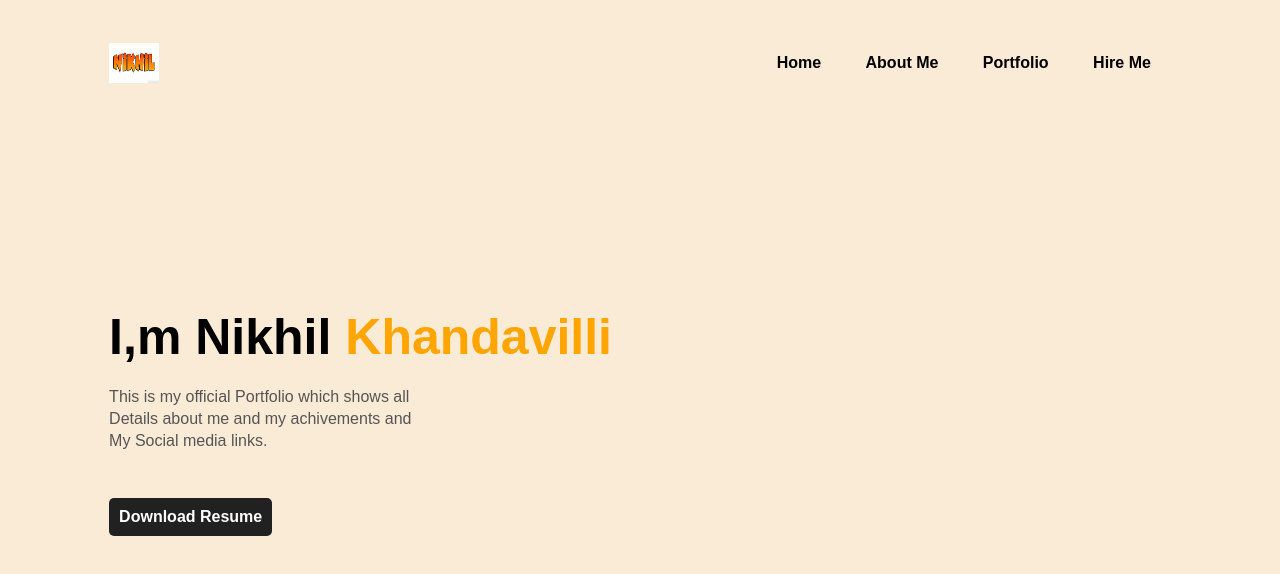
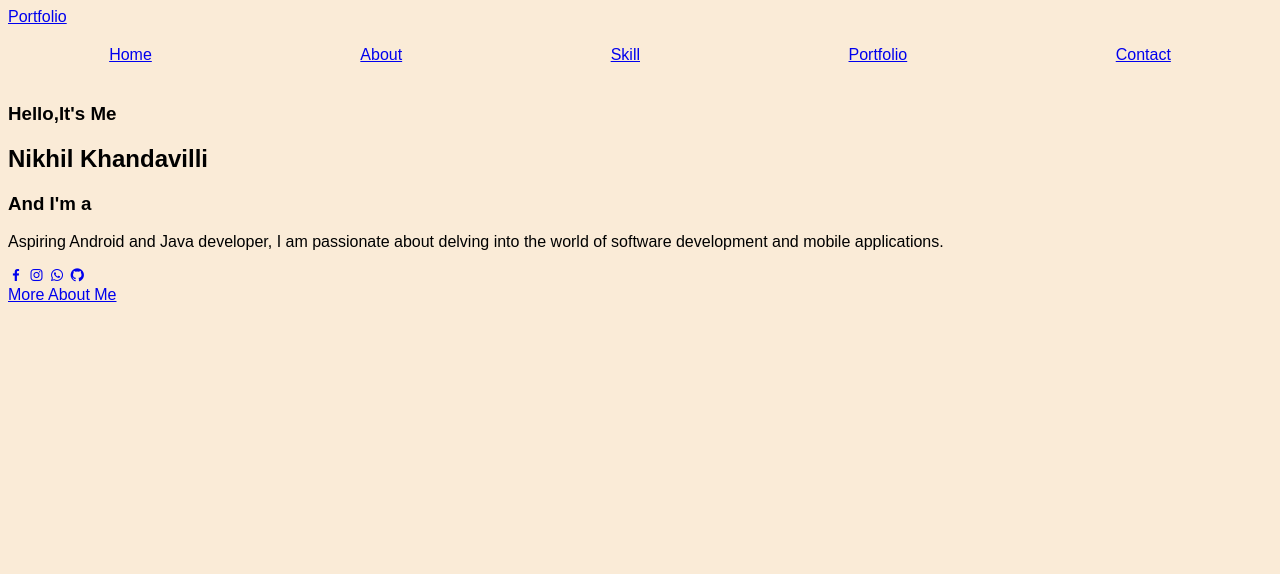
Before and after one commit to greenhawks/Projects, a plain HTML site: page index.html in a window 1280 px wide. Drawn offline with nearby package versions, Linux system fonts and the light colour scheme.

Commit message:
Update index.html

```diff
--- a/index.html
+++ b/index.html
@@ -4,30 +4,38 @@
     <meta charset="UTF-8">
     <meta name="viewport" content="width=device-width, initial-scale=1.0">
     <link rel="stylesheet" href="index.css">
-    <title>Nikhil Khandavilli</title>
+    <link href='https://unpkg.com/boxicons@2.1.4/css/boxicons.min.css' rel='stylesheet'>
+    <script src="https://unpkg.com/typed.js@2.1.0/dist/typed.umd.js"></script>
+    <title>My Portfolio</title>
 </head>
 <body>
-    <div class="name">
-       <nav>
-            <img src="logo.png" alt="" class="logo">
-            <ul>
-                <li><a href="">Home</a></li>
-                <li><a href="">About Me</a></li>
-                <li><a href="">Portfolio</a></li>
-                <li><a href="">Hire Me</a></li>
-            </ul>
-       </nav>
-       <div class="detail">
-        <h1>I,m Nikhil <span>Khandavilli</span></h1>
-        <p>This is my official Portfolio which shows all
-            <br>Details about me and my achivements and
-            <br>My Social media links.
-        </p>
-        <a href="Nikhil Khandavilli.pdf" download="">Download Resume</a>
-       </div>
-       <div class="image">
+    <header class="header">
+        <a href="#" class="logo">Portfolio</a>
+        <nav class="navbar">
+            <a href="#">Home</a>
+            <a href="#">About</a>
+            <a href="#">Skill</a>
+            <a href="#">Portfolio</a>
+            <a href="#">Contact</a>
+        </nav>
+    </header>
 
-       </div>
+    <section class="home">
+        <div class="home-content">
+        <h3>Hello,It's Me</h3>
+        <h1>Nikhil Khandavilli</h1>
+        <h3>And I'm a <span class="text"></span></h3>
+        <p>Aspiring Android and Java developer, I am passionate about delving into the world of software development and mobile applications. </p>
+        <div class="home-sci">
+            <a href="#"><i class='bx bxl-facebook'></i></a>
+            <a href="#"><i class='bx bxl-instagram' ></i></a>
+            <a href="#"><i class='bx bxl-whatsapp' ></i></a>
+            <a href="#"><i class='bx bxl-github' ></i></a>
+        </div>
+        <a href="#" class="btn-box">More About Me</a>
     </div>
+</section>
+<script src="index.js"></script>
+
 </body>
 </html>
```
